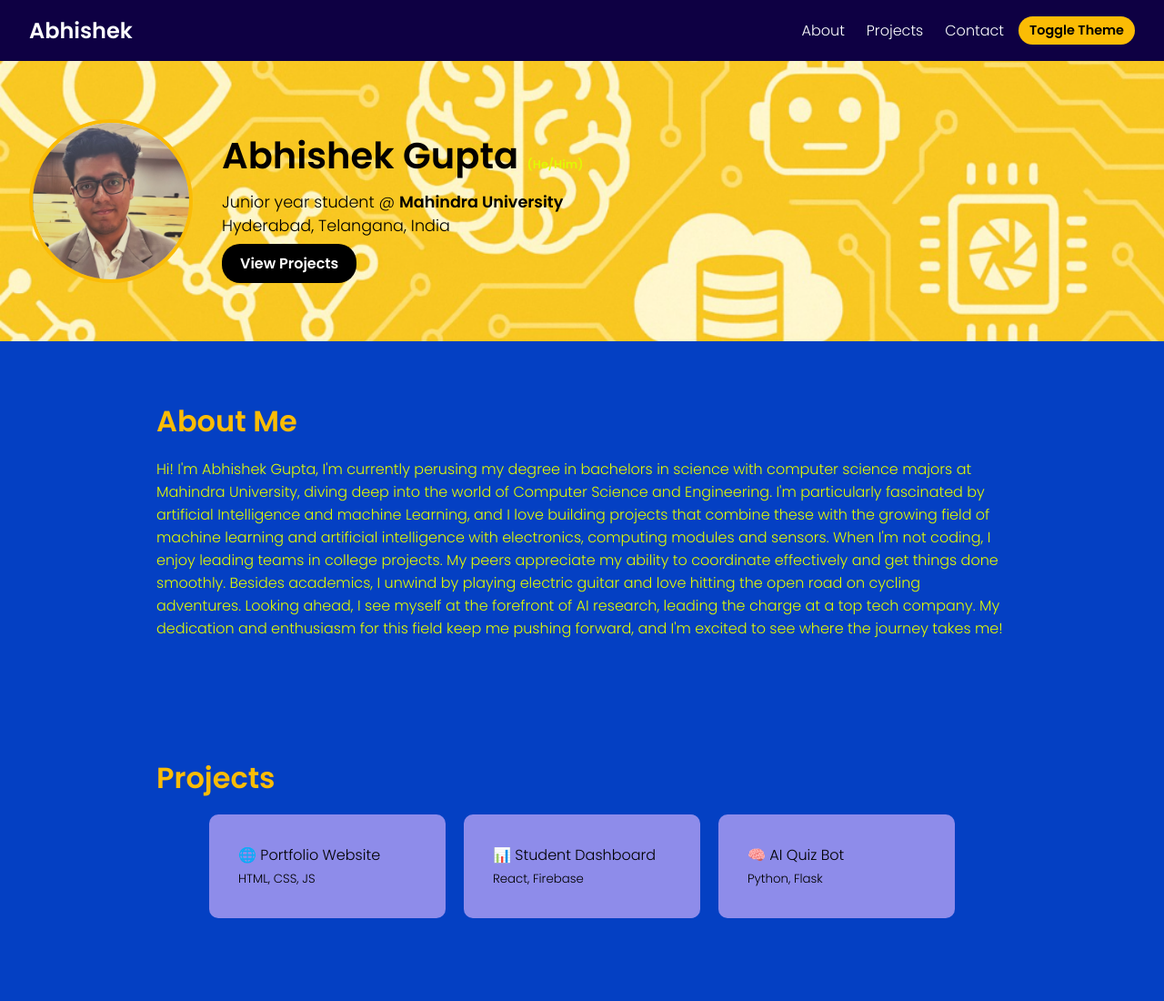
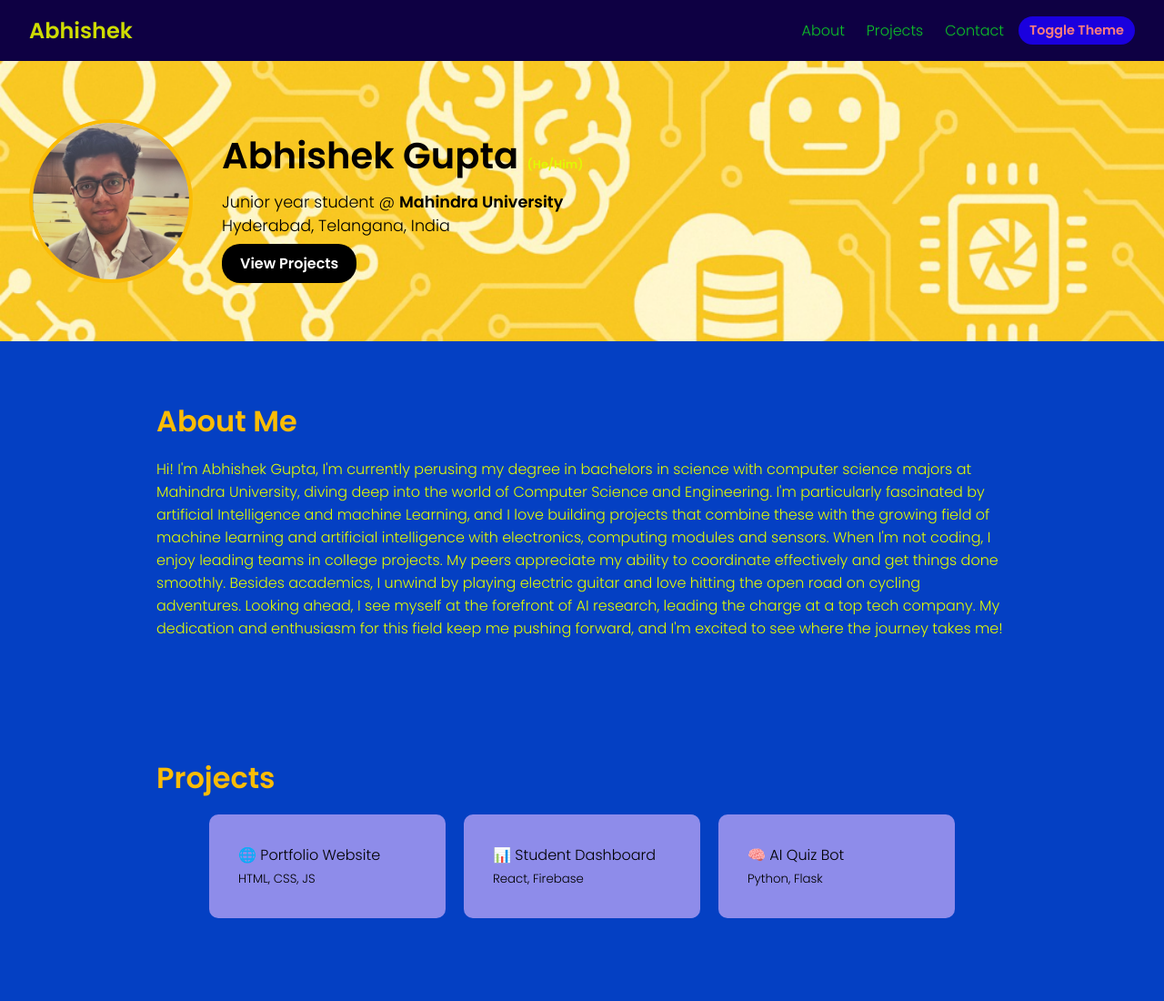
Before and after one commit to DevSourcerer04/Portfolio-website, a plain HTML site: page index.html in a window 1280 px wide. Shown: the top 1100 px of the page at 91% size. Drawn offline with Linux system fonts and the light colour scheme.

```diff
--- a/style.css
+++ b/style.css
@@ -31,7 +31,7 @@ body {
   justify-content: space-between;
   align-items: center;
   padding: 1rem 2rem;
-  background-color: #111111;
+  background-color: #00d0ff;
   position: sticky;
   top: 0;
   z-index: 1000;
@@ -44,7 +44,7 @@ body {
 .logo {
   font-size: 1.5rem;
   font-weight: bold;
-  color: #ffffff;
+  color: #cedc02;
 }
 .nav-right {
   display: flex;
@@ -57,7 +57,7 @@ body {
   gap: 1.5rem;
 }
 .nav-links li a {
-  color: #fff;
+  color: #0dc526f8;
   text-decoration: none;
   position: relative;
 }
@@ -77,8 +77,8 @@ body {
 
 /* Theme toggle */
 .theme-toggle {
-  background: #fbbc05;
-  color: #000;
+  background: #1a00de;
+  color: #fb7d7d;
   border: none;
   padding: 5px 12px;
   border-radius: 20px;
@@ -88,8 +88,8 @@ body {
   transition: 0.3s ease;
 }
 .theme-toggle:hover {
-  background: #000000;
-  color: #fbbc05;
+  background: #fb7d7d;
+  color: #1a00de;
 }
 
 /* Hero */
```
